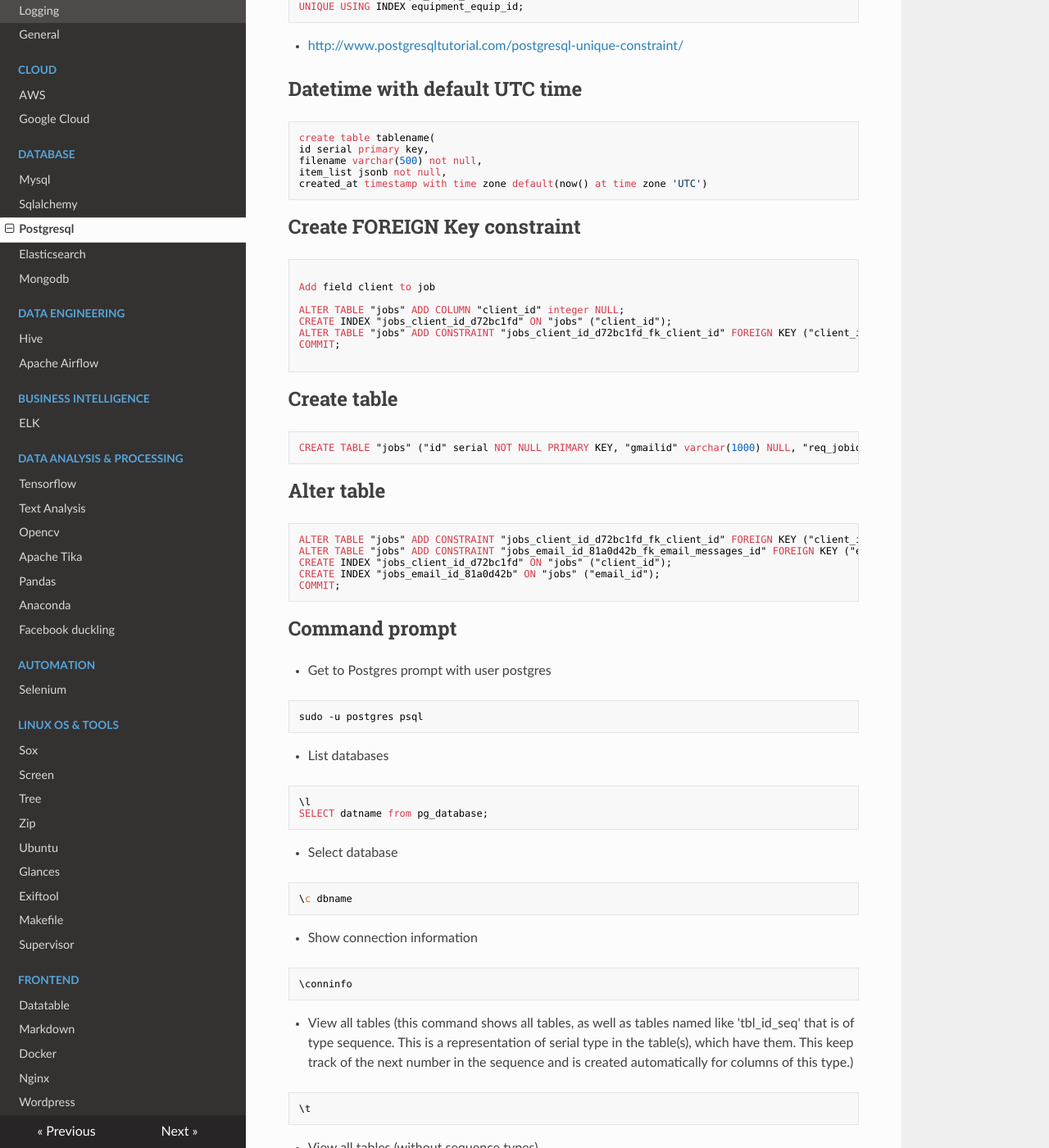
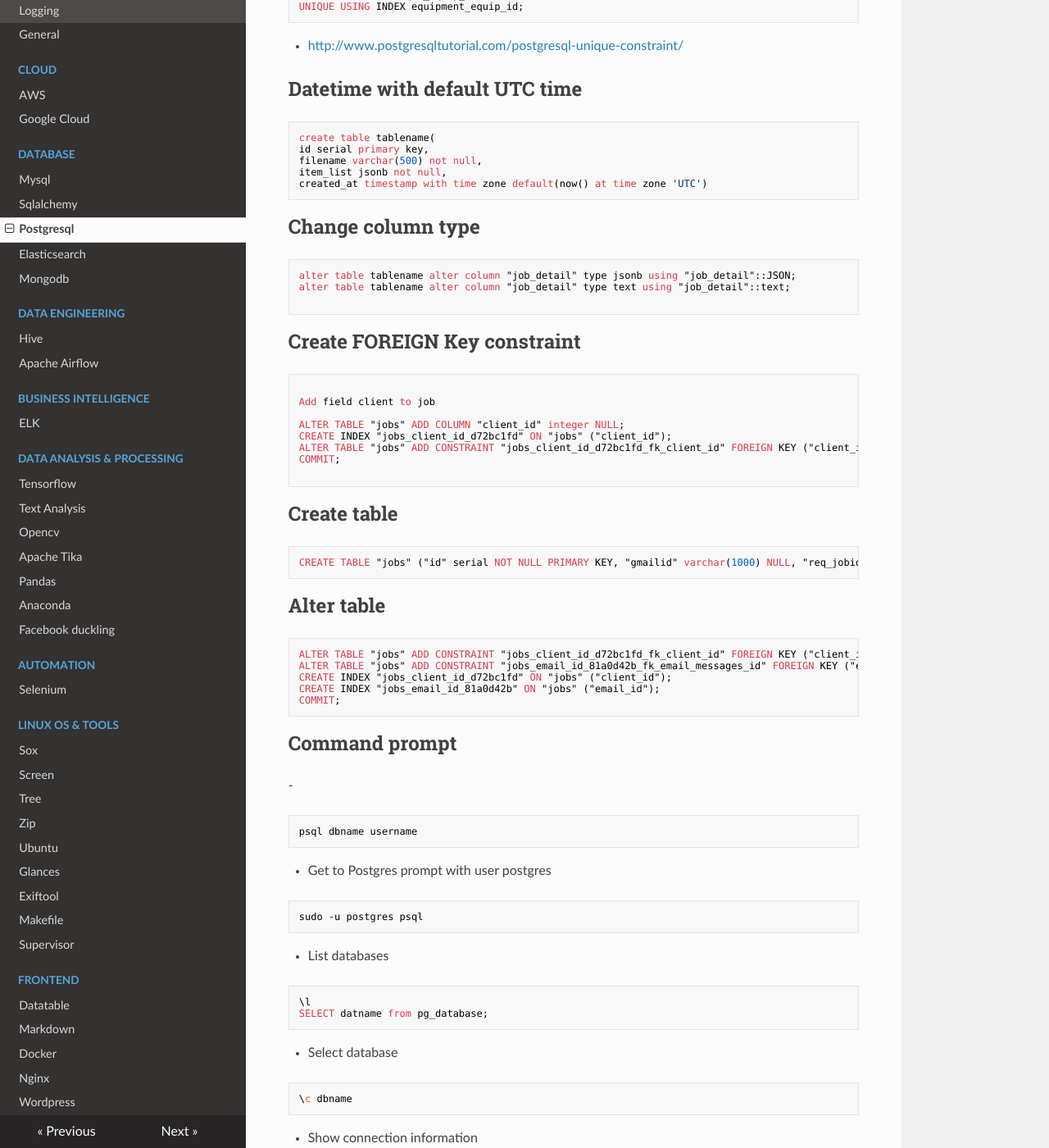
Before and after one commit to rajarshig/MyReference, an MkDocs documentation site: the page built from docs/postgresql.md, in a window 1280 px wide and 1400 px high, scrolled down 1865 px. Shown: the whole window at 82% size. Built offline with MkDocs 1.6.1, drawn with Linux system fonts in a browser that asks for light colours; nearby versions of some CDN libraries; some of the changed text lies outside the part shown.

Commit message:
update mysql & postgresql

````diff
--- a/docs/postgresql.md
+++ b/docs/postgresql.md
@@ -79,6 +79,14 @@ filename varchar(500) not null,
 item_list jsonb not null,
 created_at timestamp with time zone default(now() at time zone 'UTC')
 ```
+
+## Change column type
+```
+alter table tablename alter column "job_detail" type jsonb using "job_detail"::JSON;
+alter table tablename alter column "job_detail" type text using "job_detail"::text;
+
+```
+
 ## Create FOREIGN Key constraint
 ```
 
@@ -107,6 +115,10 @@ COMMIT;
 
 
 ## Command prompt
+-
+```
+psql dbname username
+```
 - Get to Postgres prompt with user postgres
 ```
 sudo -u postgres psql
@@ -151,3 +163,13 @@ Before executing this query, you have to REVOKE the CONNECT privileges to avoid
 ```
 REVOKE CONNECT ON DATABASE dbname FROM PUBLIC, username;
 ```
+
+##
+- Get size of a database
+```
+SELECT pg_size_pretty( pg_database_size('dbname') );
+```
+- Get size of a table
+```
+SELECT pg_size_pretty( pg_total_relation_size('tablename') );
+```
````
Also changed, not shown: docs/mysql.md (+3 -1 lines).
